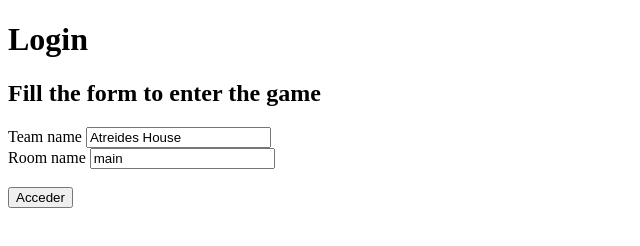
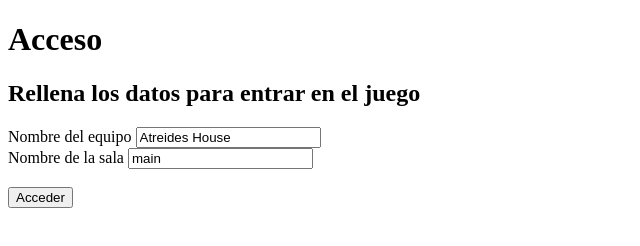
Before and after one commit to jmcerrejon/neighborhood-games, a website: page public/login.html in a window 1280 px wide. Shown: the whole page, without its empty margins (0-640 px from the left). Drawn offline with Linux system fonts and the light colour scheme.

Commit message:
Add data-i18n. Add script trans-helper.js.

```diff
--- a/public/login.html
+++ b/public/login.html
@@ -5,17 +5,18 @@
 	<meta name="viewport" content="width=device-width, initial-scale=1.0">
 	<title>Login</title>
 	<link rel="icon" href="favicon.ico" type="image/ico" sizes="16x16">
+	<script defer src="/js/trans-helper.js" type="module"></script>
 </head>
 <body>
-	<h1>Login</h1>
-	<h2>Fill the form to enter the game</h2>
+	<h1 data-i18n="title-login">Login</h1>
+	<h2 data-i18n="login-content">Fill the form to enter the game</h2>
 	<form id="form" action="/index.html">
-		<label for="team">Team name</label>
+		<label data-i18n="team-name" for="team">Team name</label>
 		<input type="text" name="team" id="team" value="Atreides House"><br>
-		<label for="room">Room name</label>
+		<label data-i18n="room-name" for="room">Room name</label>
 		<input type="text" name="room" id="room" value="main"><br><br>
 		<input type="submit" value="Acceder"></button>
 	</form>
+	<!-- TODO check if team name is available -->
 </body>
-<!-- TODO check if team name is available -->
 </html>
```
Also changed, not shown: public/admin.html (+4 -2 lines), public/index.html (+2 -1 lines).
